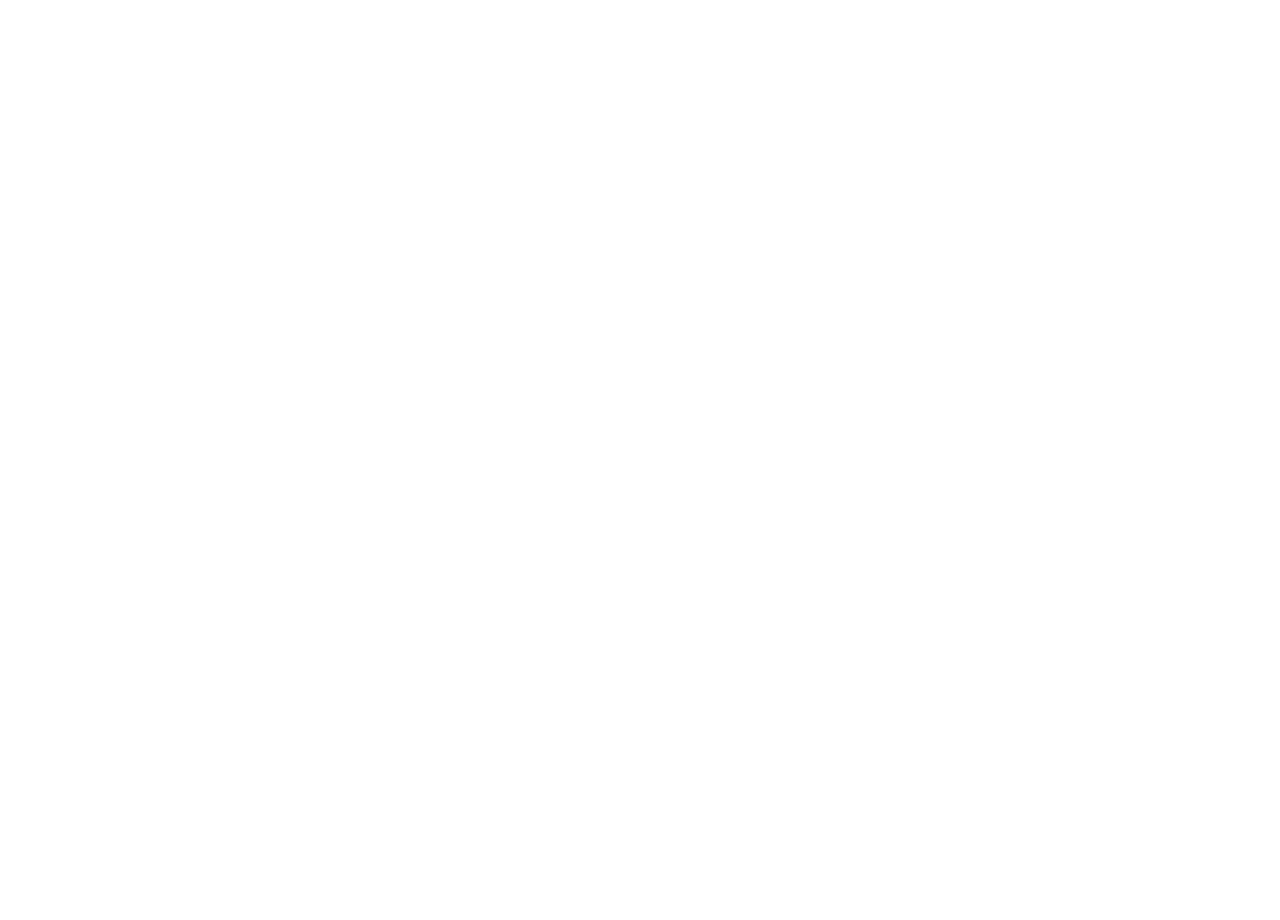
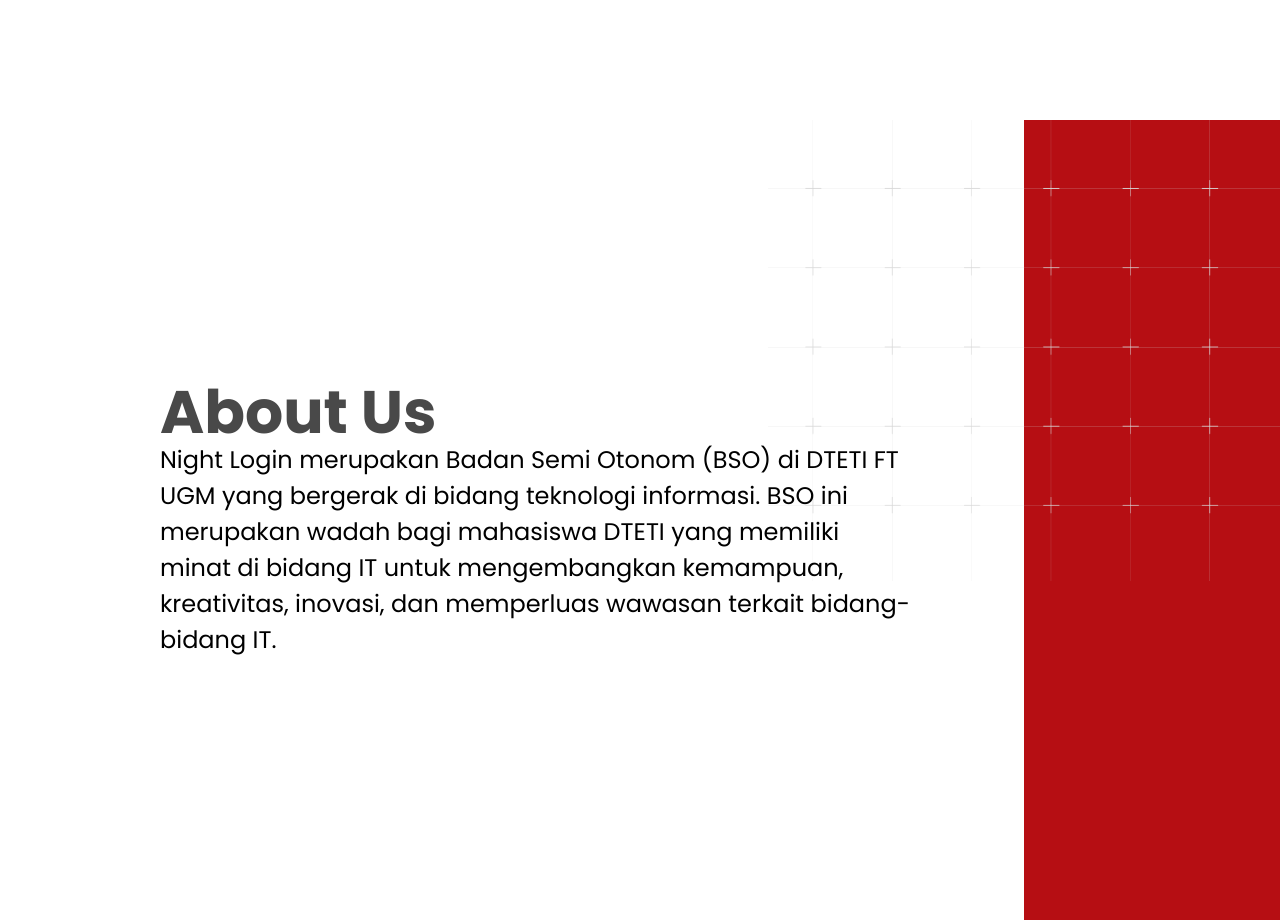
Before and after one commit to ahmadzakiakmal/Web-Night-Login, a Next.js app: page / in a window 1280 px wide. Shown: the part 680-1600 px from the top of the page. Before the commit the page ends 800 px from the top, so only its background shows below. Built offline with nearby package versions, Linux system fonts and the light colour scheme.

Commit message:
feat: add AboutUs page

```diff
--- /dev/null
+++ b/components/AboutUs/AboutUs.tsx
@@ -0,0 +1,25 @@
+import { AboutUsLines } from "./AboutUsLines";
+
+export const AboutUs = () => {
+  return (
+    <div className="w-full bg-white relative h-[100vh] flex justify-center items-center">
+      {/* png / svg  */}
+      <div className="w-[20%] h-[100vh] bg-dark-red absolute top-0 right-0 z-0"></div>
+      <AboutUsLines />
+      {/* content */}
+      <div className="z-10 w-3/4">
+        <span className="text-6xl text-[#494949] font-bold">About Us</span>
+        <div className="flex max-w-[50ch] text-[24px]">
+          <p>
+            Night Login merupakan Badan Semi Otonom (BSO) di DTETI FT UGM yang
+            bergerak di bidang teknologi informasi. BSO ini merupakan wadah bagi
+            mahasiswa DTETI yang memiliki minat di bidang IT untuk mengembangkan
+            kemampuan, kreativitas, inovasi, dan memperluas wawasan terkait
+            bidang-bidang IT.
+          </p>
+          <div></div>
+        </div>
+      </div>
+    </div>
+  );
+};
--- /dev/null
+++ b/components/AboutUs/AboutUsLines.tsx
@@ -0,0 +1,9 @@
+import Image from "next/image";
+
+export const AboutUsLines = () => {
+  return(
+    <div className="absolute top-0 right-0 w-[40%] aspect-[188/169]">
+      <Image src="/AboutUsLines.png" alt="" width={1000} height={1000} className="z-1"/>
+    </div>
+  )
+}
--- a/pages/index.tsx
+++ b/pages/index.tsx
@@ -1,5 +1,6 @@
 import Head from "next/head";
 import Image from "next/image";
+import { AboutUs } from "../components/AboutUs/AboutUs";
 import { Hero } from "../components/Home/Hero";
 import { Navbar } from "../components/Navbar";
 
@@ -15,6 +16,7 @@
       <main>
         <Navbar />
         <Hero />
+        <AboutUs />
       </main>
 
       <footer className="">
--- a/styles/globals.css
+++ b/styles/globals.css
@@ -10,6 +10,7 @@
   margin: 0;
   /* font-family: -apple-system, BlinkMacSystemFont, Segoe UI, Roboto, Oxygen,
     Ubuntu, Cantarell, Fira Sans, Droid Sans, Helvetica Neue, sans-serif; */
+  font-family: 'Poppins', sans-serif;
 }
 
 a {
```
Also changed, not shown: public/AboutUsLines.png (added).
